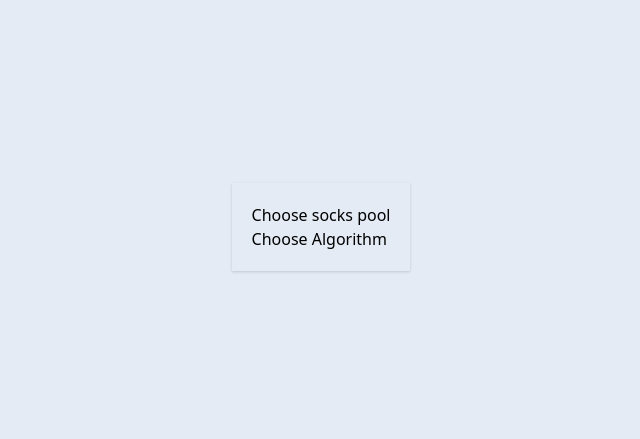
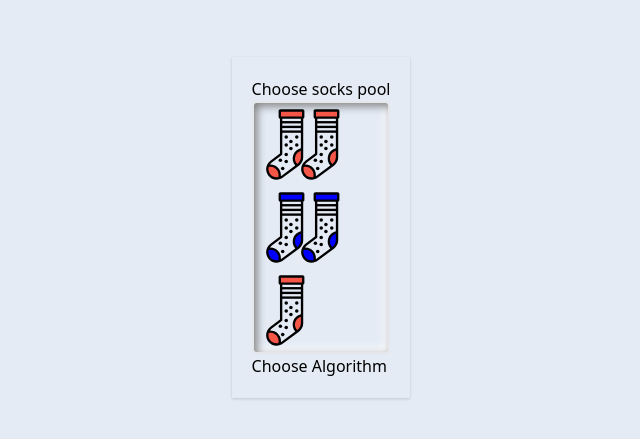
Before and after one commit to mbezard/se-program-socks-pairing, a React (Create React App) app: page /socks-pairing in a window 1280 px wide. Shown: the part 173-612 px from the top of the page, without its empty margins (319-959 px from the left). Built offline with nearby package versions, Linux system fonts and the light colour scheme.

Commit message:
show sock collection

```diff
--- a/src/components/pages/SocksPairing.js
+++ b/src/components/pages/SocksPairing.js
@@ -18,20 +18,37 @@ export default function SocksPairing() {
 
     const s1 = new Sock()
     const s2 = new Sock()
-    const s3 = new Sock({color:"blue"})
-    const s4 = new Sock({color:"blue"})
+    const s3 = new Sock({color: "blue"})
+    const s4 = new Sock({color: "blue"})
     const s5 = new Sock()
-    console.log(s1.isSameAs(s2))
-    console.log(s1.isSameAs(s3))
-    console.log(s4.isSameAs(s3))
-    console.log(Sock.orderCollection([s1, s3, s2, s4, s5]))
+    // console.log(s1.isSameAs(s2))
+    // console.log(s1.isSameAs(s3))
+    // console.log(s4.isSameAs(s3))
+    // console.log(Sock.orderCollection([s1, s3, s2, s4, s5]))
+
+    // socks.push(s1, s3, s2, s4, s5)
+    // console.log(Sock.orderCollection(socks))
 
     return <div className={"h-screen flex content-center bg-greyLight-1"}>
         <div className={"m-auto shadow flex flex-col content-center p-5"}>
             <div>
                 <div>Choose socks pool</div>
-                <div>
-                    {socks.map((s, i) => s.getComponent({}, i))}
+                <div className={"flex flex-col border-2 border-grey rounded shadow-unselected"}>
+                    {Sock.orderCollection([s1, s3, s2, s4, s5]).map((pair, i) => {
+                        console.log(i, pair)
+                        return (
+                            <div key={i} className={"inline-flex my-1"}>
+                                <div>
+                                    {pair[0] && pair[0].getComponent({height:75, width:75})}
+                                </div>
+                                {pair[1] &&
+                                <div style={{marginLeft:"-40px"}}>
+                                    {pair[1].getComponent({height:75, width:75})}
+                                </div>}
+
+                            </div>
+                        )
+                    })}
                 </div>
             </div>
             <div>Choose Algorithm</div>
--- a/src/index.css
+++ b/src/index.css
@@ -6,4 +6,9 @@
     .button-primay {
         @apply bg-primary text-white rounded px-4 py-3 text-center
     }
+
+    .shadow-unselected {
+        box-shadow:  inset 0.2rem 0.2rem 0.5rem gray, inset -0.2rem -0.2rem 0.5rem white;
+    }
+
 }
```
